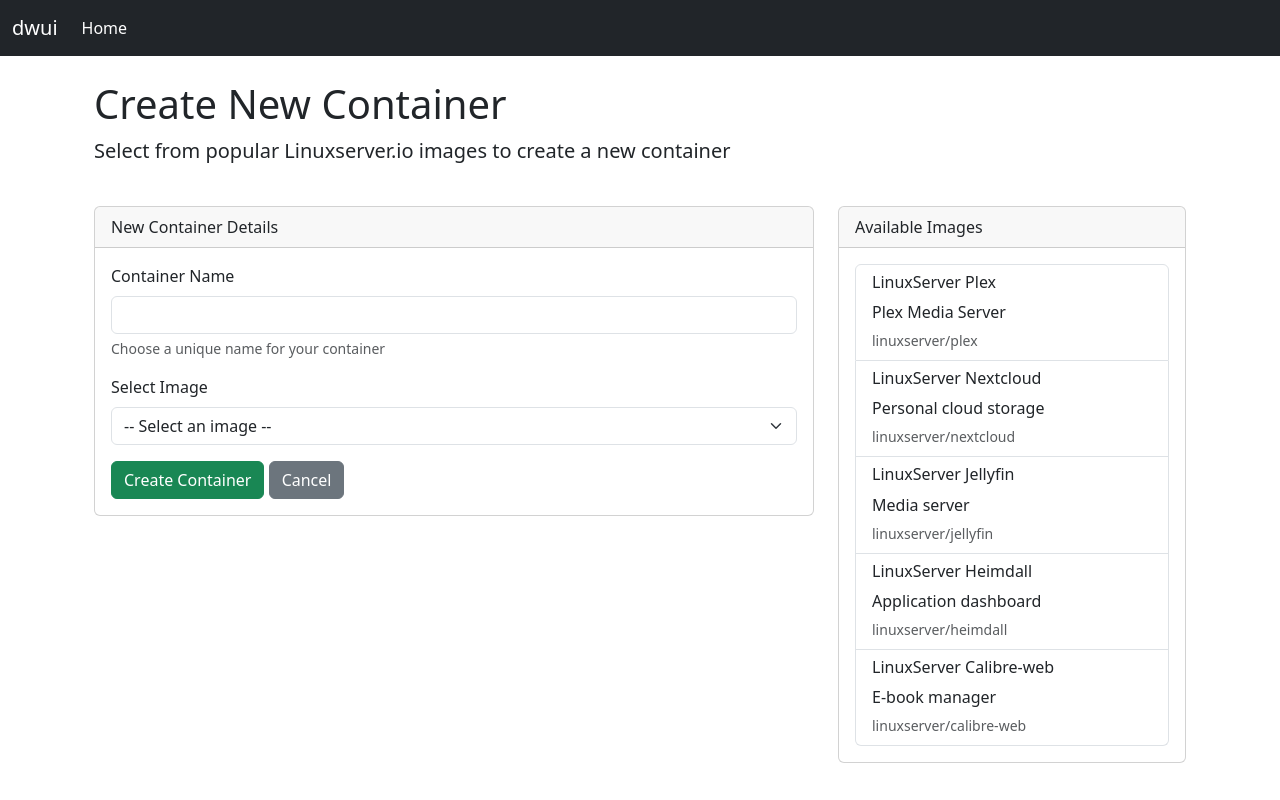
After one commit to TheLovinator1/dwui, a Django app: page /containers/new/ in a window 1280 px wide. The commit adds this page. Run offline with Django 5.2, Linux system fonts and the light colour scheme; parts of the project's set-up code (start-up, migrations or seed data) failed here and were passed over.

Commit message:
Add new container creation feature and update index page

```diff
--- /dev/null
+++ b/dwui/templates/new_container.html
@@ -0,0 +1,66 @@
+{% extends "base.html" %}
+
+{% block title %}Docker Web UI - New Container{% endblock title %}
+
+{% block content %}
+<div class="container">
+    <div class="row mb-4">
+        <div class="col-12">
+            <h1>Create New Container</h1>
+            <p class="lead">Select from popular Linuxserver.io images to create a new container</p>
+        </div>
+    </div>
+
+    <div class="row">
+        <div class="col-md-8">
+            <div class="card">
+                <div class="card-header">
+                    New Container Details
+                </div>
+                <div class="card-body">
+                    <form method="post">
+                        {% csrf_token %}
+                        <div class="mb-3">
+                            <label for="name" class="form-label">Container Name</label>
+                            <input type="text" class="form-control" id="name" name="name" required>
+                            <div class="form-text">Choose a unique name for your container</div>
+                        </div>
+
+                        <div class="mb-3">
+                            <label for="image" class="form-label">Select Image</label>
+                            <select class="form-select" id="image" name="image" required>
+                                <option value="" selected disabled>-- Select an image --</option>
+                                {% for image in linuxserver_images %}
+                                <option value="{{ image.image }}">{{ image.name }} - {{ image.description }}</option>
+                                {% endfor %}
+                            </select>
+                        </div>
+
+                        <button type="submit" class="btn btn-success">Create Container</button>
+                        <a href="{% url 'index' %}" class="btn btn-secondary">Cancel</a>
+                    </form>
+                </div>
+            </div>
+        </div>
+
+        <div class="col-md-4">
+            <div class="card">
+                <div class="card-header">
+                    Available Images
+                </div>
+                <div class="card-body">
+                    <ul class="list-group">
+                        {% for image in linuxserver_images %}
+                        <li class="list-group-item">
+                            <h6>{{ image.name }}</h6>
+                            <p class="mb-1">{{ image.description }}</p>
+                            <small class="text-muted">{{ image.image }}</small>
+                        </li>
+                        {% endfor %}
+                    </ul>
+                </div>
+            </div>
+        </div>
+    </div>
+</div>
+{% endblock content %}
--- a/dwui/urls.py
+++ b/dwui/urls.py
@@ -15,6 +15,7 @@
 urlpatterns: list[URLResolver | URLPattern] = [
     path("admin/", admin.site.urls),
     path("", views.index, name="index"),
+    path("containers/new/", views.new_container, name="new_container"),
 ]
 
 if "test" not in sys.argv:
--- a/dwui/views.py
+++ b/dwui/views.py
@@ -1,14 +1,20 @@
 from __future__ import annotations
 
+import logging
+import socket
 from typing import TYPE_CHECKING
 
 from django.contrib.auth.decorators import login_not_required  # pyright: ignore[reportAttributeAccessIssue]
+from django.http import HttpResponseRedirect
 from django.shortcuts import render
+from django.urls import reverse
 
 from dwui.docker_helper import DockerClient
 
 if TYPE_CHECKING:
     from django.http import HttpRequest, HttpResponse
+
+logger: logging.Logger = logging.getLogger("dwui.views")
 
 
 @login_not_required
@@ -25,9 +31,63 @@
         version: dict = client.version()
         containers = client.containers.list(all=True)
 
+    hostname = socket.gethostname()
+
     context = {
         "version": version,
         "containers": containers,
+        "hostname": hostname,
     }
 
     return render(request, "index.html", context)
+
+
+@login_not_required
+def new_container(request: HttpRequest) -> HttpResponse:
+    """Render the new container form or create a new container.
+
+    Args:
+        request (HttpRequest): The request object.
+
+    Returns:
+        HttpResponse: The response object.
+    """
+    # Define a list of popular Linuxserver.io images
+    linuxserver_images: list[dict[str, str]] = [
+        {"name": "LinuxServer Plex", "image": "linuxserver/plex", "description": "Plex Media Server"},
+        {"name": "LinuxServer Nextcloud", "image": "linuxserver/nextcloud", "description": "Personal cloud storage"},
+        {"name": "LinuxServer Jellyfin", "image": "linuxserver/jellyfin", "description": "Media server"},
+        {"name": "LinuxServer Heimdall", "image": "linuxserver/heimdall", "description": "Application dashboard"},
+        {"name": "LinuxServer Calibre-web", "image": "linuxserver/calibre-web", "description": "E-book manager"},
+    ]
+
+    if request.method == "POST":
+        name = request.POST.get("name")
+        image = request.POST.get("image")
+
+        if name and image:
+            with DockerClient() as client:
+                # Pull the image if it doesn't exist
+                try:
+                    client.images.get(image)
+                except Exception:  # noqa: BLE001
+                    logger.info("Got the following exception: %s", Exception)
+                    client.images.pull(image)
+
+                # Create and start the container
+                client.containers.run(
+                    image=image,
+                    name=name,
+                    detach=True,  # Run container in background
+                    restart_policy={"Name": "unless-stopped"},
+                    ports={"80/tcp": None},  # Auto-assign port
+                )
+
+            # Redirect to home page
+            return HttpResponseRedirect(reverse("index"))
+
+    context = {
+        "linuxserver_images": linuxserver_images,
+    }
+
+    return render(request, "new_container.html", context)
```
Also changed, not shown: dwui/templates/index.html (+9 -3 lines).
